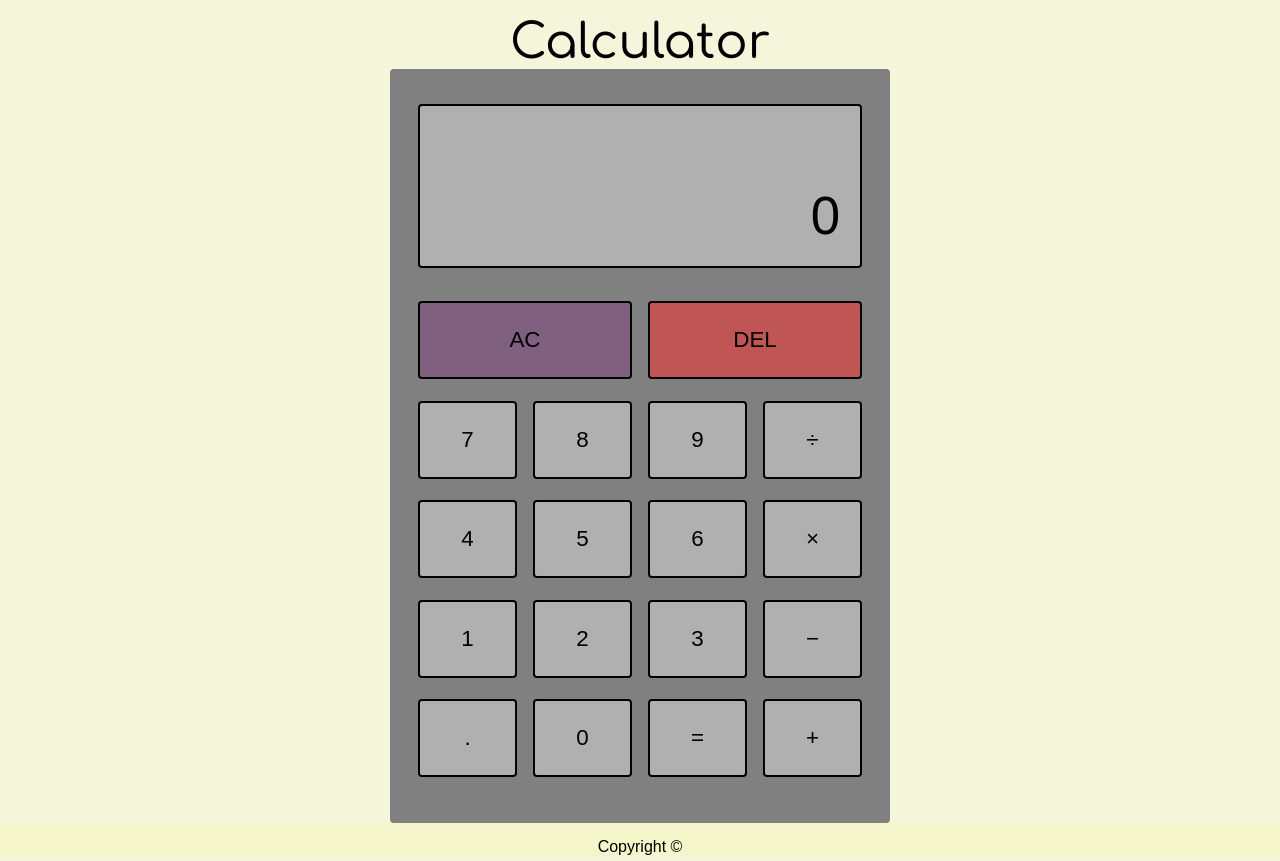
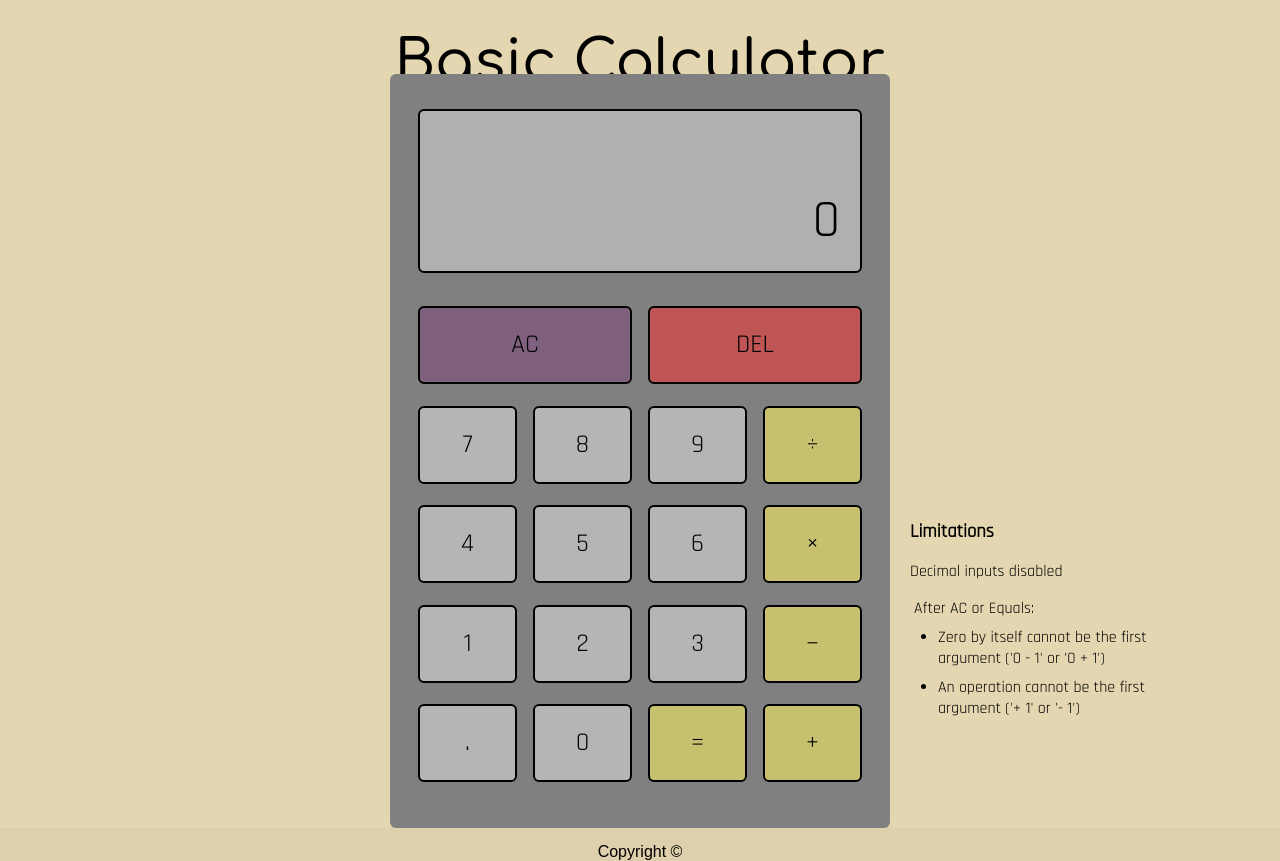
Before and after one commit to Azl23635/odin-calculator, a plain HTML site: page index.html in a window 1280 px wide. Drawn offline with Linux system fonts and the light colour scheme.

Commit message:
style: formatting

```diff
--- a/index.html
+++ b/index.html
@@ -12,7 +12,7 @@
     <script src="script.js" defer></script>
   </head>
   <body>
-    <div class="heading">Calculator</div>
+    <div class="heading">Basic Calculator</div>
     <div class="main">
       <div class="calc">
         <div class="screen-container">
@@ -25,20 +25,34 @@
           <div class="seven normal-btn" id="7">7</div>
           <div class="eight normal-btn" id="8">8</div>
           <div class="nine normal-btn" id="9">9</div>
-          <div class="divide normal-btn" id="/">÷</div>
+          <div class="divide normal-btn operation" id="/">÷</div>
           <div class="four normal-btn" id="4">4</div>
           <div class="five normal-btn" id="5">5</div>
           <div class="six normal-btn" id="6">6</div>
-          <div class="multiply normal-btn" id="*">×</div>
+          <div class="multiply normal-btn operation" id="*">×</div>
           <div class="one normal-btn" id="1">1</div>
           <div class="two normal-btn" id="2">2</div>
           <div class="three normal-btn" id="3">3</div>
-          <div class="subtract normal-btn" id="-">−</div>
+          <div class="subtract normal-btn operation" id="-">−</div>
           <div class="dot normal-btn" id=".">.</div>
           <div class="zero normal-btn" id="0">0</div>
           <div class="equals normal-btn" id="=">=</div>
-          <div class="add normal-btn" id="+">+</div>
+          <div class="add normal-btn operation" id="+">+</div>
         </div>
+      </div>
+      <div class="limitations">
+        <h3>Limitations</h4>
+        <p>Decimal inputs disabled</p>
+        <ul class="after-ac">
+          After AC or Equals:
+          <li>
+            Zero by itself cannot be the first argument ('0 - 1' or '0
+            + 1')
+          </li>
+          <li>
+            An operation cannot be the first argument ('+ 1' or '- 1')
+          </li>
+        </ul>
       </div>
     </div>
     <div class="footer">Copyright ©</div>
--- a/styles.css
+++ b/styles.css
@@ -1,4 +1,4 @@
-@import url('https://fonts.googleapis.com/css2?family=Comfortaa:wght@500&display=swap');
+@import url('https://fonts.googleapis.com/css2?family=Rajdhani&family=Comfortaa:wght@500&display=swap');
 body {
   height: 100vh;
   width: 100vw;
@@ -6,7 +6,7 @@ body {
   padding: 0;
   overflow: hidden;
 
-  background-color: beige;
+  background-color: rgb(228, 214, 176);
   font-family: sans-serif;
   color: black;
 
@@ -17,18 +17,20 @@ body {
 }
 
 .heading {
-  margin-top: 16px;
-  font-size: 3em;
+  margin-top: 30px;
+  margin-bottom: -20px;
+  font-size: 3.6rem;
   font-family: 'Comfortaa', cursive;
 }
 
 .main {
-  width: 900px;
+  width: 1020px;
   height: 900px;
 
   display: flex;
   align-items: center;
-  justify-content: center;
+
+  font-family: 'Rajdhani', sans-serif;
 }
 
 .calc {
@@ -39,8 +41,10 @@ body {
   display: flex;
   align-items: center;
   flex-direction: column;
+  flex: 0 0 auto;
+  margin-left: 260px;
 
-  border-radius: 4px;
+  border-radius: 6px;
 
   min-height: fit-content;
 }
@@ -56,7 +60,7 @@ body {
   font-size: 3.3rem;
 
   border: 2px solid black;
-  border-radius: 4px;
+  border-radius: 6px;
 
   background-color: rgba(241, 241, 241, 0.418);
 }
@@ -93,19 +97,19 @@ body {
   margin-top: -40px;
 
   border: 2px solid black;
-  border-radius: 4px;
+  border-radius: 6px;
 
   text-align: center;
   line-height: 74px;
-  font-size: 1.4em;
+  font-size: 1.6em;
 
-  background-color: rgba(241, 241, 241, 0.418);
+  background-color: rgba(253, 252, 252, 0.418);
 
   cursor: pointer;
 }
 
 .normal-btn:hover {
-  background-color: rgba(170, 170, 170, 0.418);
+  background-color: rgba(194, 193, 193, 0.418);
 }
 .normal-btn:active {
   transform: scale(0.98);
@@ -116,6 +120,10 @@ body {
   width: 210px;
 
   margin-top: -2px;
+}
+
+.dot {
+  pointer-events: none;
 }
 
 .ac {
@@ -132,11 +140,38 @@ body {
   background-color: rgba(192, 41, 41, 0.555);
 }
 
+.operation,
+.equals {
+  background-color: rgba(253, 243, 97, 0.555);
+}
+.operation:hover,
+.equals:hover {
+  background-color: rgba(158, 152, 63, 0.555);
+}
+
+.limitations {
+  margin-top: 300px;
+  margin-left: 10px;
+  padding-left: 10px;
+  height: 200px;
+  width: 240px;
+  max-width: 240px;
+  display: inline-block;
+  justify-self: flex-end;
+}
+.after-ac > li {
+  margin-left: 24px;
+  padding-top: 8px;
+}
+ul {
+  padding-left: 4px;
+}
+
 .footer {
   width: 100%;
   height: 30px;
   padding-top: 15px;
 
   text-align: center;
-  background-color: rgba(245, 245, 173, 0.39);
+  background-color: rgba(206, 194, 160, 0.308);
 }
```
